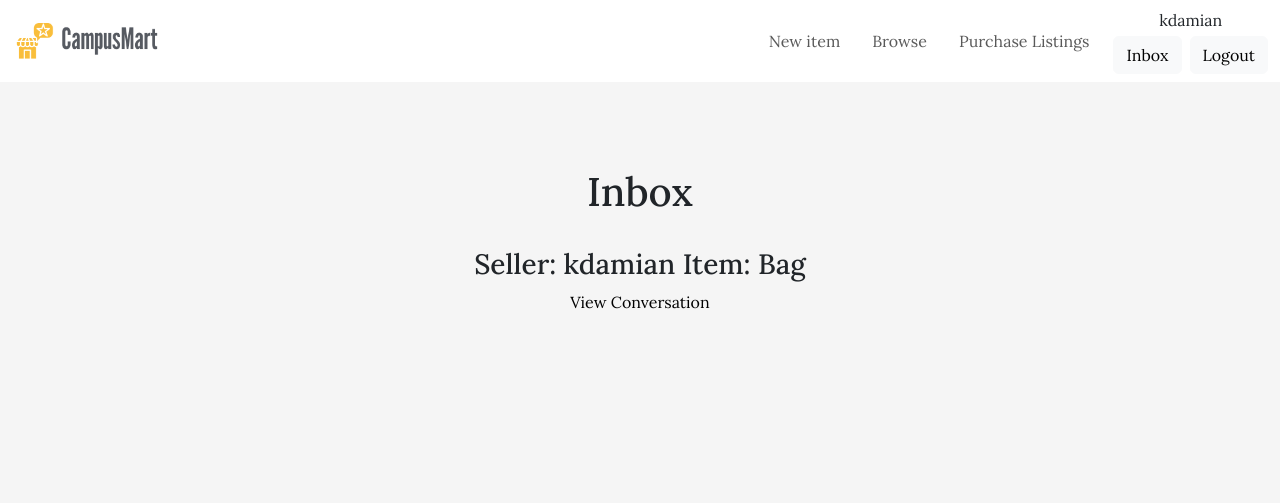
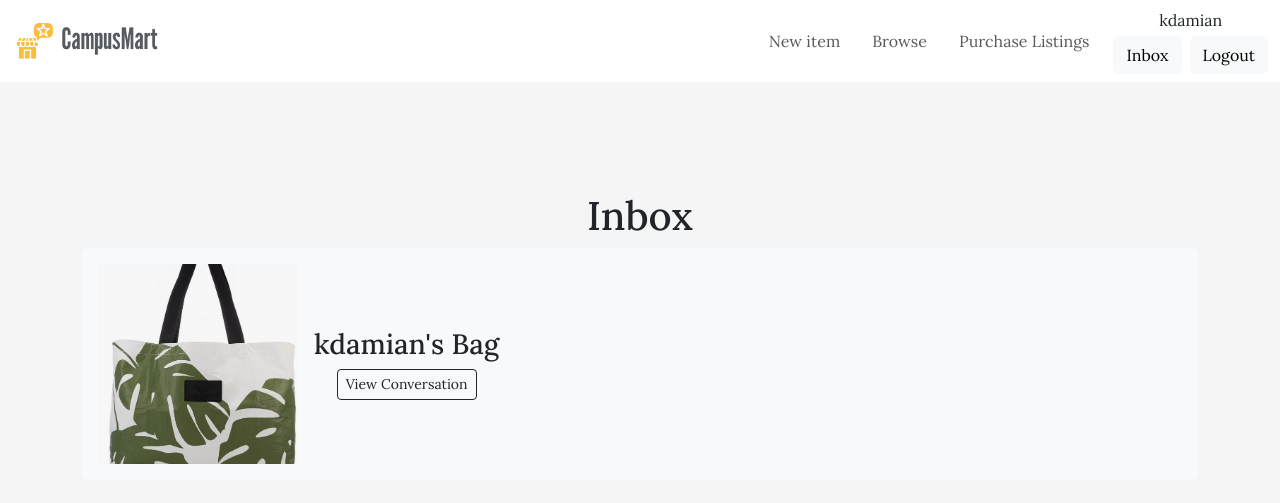
Before and after one commit to sjacobo3/Paradigms_SP25_Course_Project, a Django app: page /campusmart/inbox/ in a window 1280 px wide. Shown: the top 503 px of the page. Run offline with Django 5.2, Linux system fonts and the light colour scheme; a user stored in the database is signed in; data comes from the database, SQL or seed files in the repository; both versions use the stored data as it was after the commit; some web fonts are replaced.

Commit message:
fixed search, update, inbox

```diff
--- a/src/course_project/campusmart/models.py
+++ b/src/course_project/campusmart/models.py
@@ -25,7 +25,7 @@ class Listing(models.Model):
     status = models.CharField(max_length=20, choices=STATUS_CHOICES, default='Available')
 
     def __str__(self):
-        return f"Seller: {self.created_by} Item: {self.title}"
+        return f"{self.created_by}'s {self.title}"
 
 class Conversation(models.Model):
     listing = models.ForeignKey(Listing, on_delete=models.CASCADE)
--- a/src/course_project/campusmart/templates/campusmart/base.html
+++ b/src/course_project/campusmart/templates/campusmart/base.html
@@ -71,8 +71,8 @@
                             </li>
                         {% else %}
                             <li class="d-flex gap-2 justify-content-center">
-                                <a href="{% url 'campusmart:login' %}" class="btn btn-outline-success btn-sm">Login</a>
-                                <a href="{% url 'campusmart:register' %}" class="btn btn-outline-success btn-sm">Register</a>
+                                <a href="{% url 'campusmart:login' %}" class="btn btn-outline-warning btn-sm">Login</a>
+                                <a href="{% url 'campusmart:register' %}" class="btn btn-outline-warning btn-sm">Register</a>
                             </li>
                         {% endif %}
                         </ul>
--- a/src/course_project/campusmart/templates/campusmart/delete_listing.html
+++ b/src/course_project/campusmart/templates/campusmart/delete_listing.html
@@ -8,10 +8,10 @@
 
   <form method="POST" class="mt-4">
     {% csrf_token %}
-    <button type="submit" class="btn btn-danger btn-lg">Yes, Delete</button>
+    <button type="submit" class="btn btn-outline-danger btn-lg">Yes, Delete</button>
     <a
       href="{% url 'campusmart:listing_all' %}"
-      class="btn btn-secondary btn-lg ms-3"
+      class="btn btn-light btn-lg ms-3"
       >Cancel</a
     >
   </form>
--- a/src/course_project/campusmart/templates/campusmart/inbox.html
+++ b/src/course_project/campusmart/templates/campusmart/inbox.html
@@ -1,17 +1,29 @@
 {% extends "campusmart/base.html" %}
+{% load static %}
 {% block content %}
-<h1>Inbox</h1>
 
-<div class="space-y-6">
+
+<div class="container mt-4">
+    <h1>Inbox</h1>
+    <br/>
+    <div class="row gy-4"></div>
     {% for conversation in conversations %}
-        <div class="p-6 flex bg-gray-100 rounded-xl">
-            <div class="pr-6">
-                <img src="{{ conversation.listing.image.url }}" class="w-20 rounded-xl">
+        <div class="col-12">
+            <div class="d-flex align-items-center bg-light p-3 rounded">
+            <div class="me-3">
+                {% if conversation.listing.photo %}
+                    <img src="{{ conversation.listing.photo.url }}"
+                        class="w-full h-full object-cover rounded-xl"
+                        alt="Listing image"
+                        style="width: 200px; height: 200px; object-fit: cover; display: block;"
+                    >
+                {% endif %}
             </div>
             <div>
                 <h3>{{ conversation.listing }}</h3>
-                <a href="{% url 'campusmart:conversation_detail' conversation.id %}" class="text-blue-600">View Conversation</a>
+                <a href="{% url 'campusmart:conversation_detail' conversation.id %}" class="btn btn-outline-dark btn-sm">View Conversation</a>
             </div>
+        </div>
         </div>
     {% endfor %}
 </div>
--- a/src/course_project/campusmart/templates/campusmart/index.html
+++ b/src/course_project/campusmart/templates/campusmart/index.html
@@ -7,8 +7,5 @@
         <h1 class="mb-3">Welcome to CampusMart</h1>
         <p class="lead mb-4">Your trusted college marketplace</p>
 
-        <a href="{% url 'campusmart:login' %}" class="btn btn-warning">
-            Login to Start
-        </a>
     </div>
 {% endblock %}
--- a/src/course_project/campusmart/templates/campusmart/listing_all.html
+++ b/src/course_project/campusmart/templates/campusmart/listing_all.html
@@ -9,7 +9,7 @@
         <div class="row g-2 align-items-end">
             <div class="col">
                 <input name="query" type="text" value="{{ query }}" placeholder="Search">
-                <button type="button" class="btn btn-warning">Search</button>
+                <button type="submit" class="btn btn-warning">Search</button>
             </div>
         </div>
     </form>
--- a/src/course_project/campusmart/templates/campusmart/listing_detail.html
+++ b/src/course_project/campusmart/templates/campusmart/listing_detail.html
@@ -15,12 +15,12 @@
 
             <!-- if user logged in didnt create listing, has options to message seller -->
             {% if request.user != listing.created_by %}
-                <a href="{% url 'campusmart:conversation_new' listing.id %}" class="btn btn-primary">Contact Seller</a>
+                <a href="{% url 'campusmart:conversation_new' listing.id %}" class="btn btn-outline-warning">Contact Seller</a>
             {% else %}
             <!-- if user logged in created listing, has options to update or delete -->
                 <div class="mt-4">
                     <a href="{% url 'campusmart:update_listing' listing.id %}" class="btn btn-warning">Update</a>
-                    <a href="{% url 'campusmart:delete_listing' listing.id %}" class="btn btn-danger" onclick="return confirm('Are you sure you want to delete this listing?')">Delete</a>
+                    <a href="{% url 'campusmart:delete_listing' listing.id %}" class="btn btn-outline-danger" onclick="return confirm('Are you sure you want to delete this listing?')">Delete</a>
                 </div>
             {% endif %}
         </div>
--- a/src/course_project/campusmart/views.py
+++ b/src/course_project/campusmart/views.py
@@ -200,7 +200,7 @@ def listing_all(request):
     ''' This function implements Feature 3.1 View all listings '''
     # set initial variables, set up pagination for 20 products at a time
     page = int(request.GET.get('page', 1))
-    per_page = 4
+    per_page = 20
     start = (page-1) * per_page
     end = start + per_page
 
@@ -319,7 +319,7 @@ def purchase_additional_listings(request):
             return HttpResponseRedirect(reverse('campusmart:checkout'))
 
         if balance is None:
-            messages.error(request, "Failed to retrieve balance.")
+            messages.error(request, "Failed to retrieve balance - ensure your name and email are registered as a Player.")
             return HttpResponseRedirect(reverse('campusmart:checkout'))
 
         if n_coins > balance:
```
Also changed, not shown: src/course_project/campusmart/templates/campusmart/update_listing.html (+7 -7 lines), src/course_project/db.sqlite3, src/course_project/media/listing_photos/Arms_of_Cavanaugh_wLJuajv.svg.png (added), src/course_project/media/listing_photos/cuff.png (added), src/course_project/media/listing_photos/earrings.png (added), src/course_project/media/listing_photos/lei.png (added).
